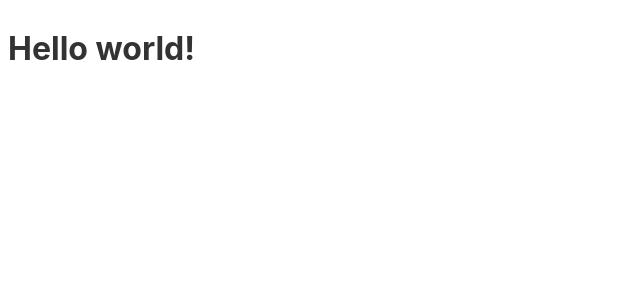
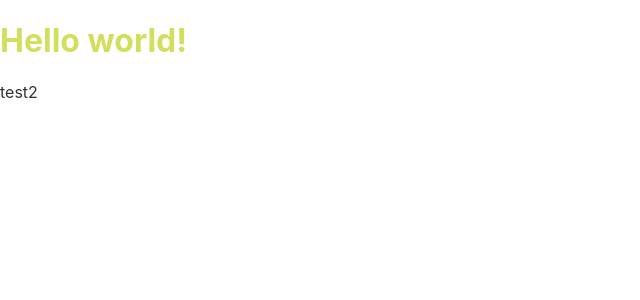
Before and after one commit to makkaronis4e/lab-svelte-landing, a Svelte app: page / in a window 1280 px wide. Shown: the top 300 px of the page, without its empty margins (0-640 px from the left). Built offline with nearby package versions, Linux system fonts and the light colour scheme.

Commit message:
Add sass

```diff
--- a/package.json
+++ b/package.json
@@ -2,13 +2,16 @@
   "name": "svelte-app",
   "version": "1.0.0",
   "devDependencies": {
+    "autoprefixer": "^9.7.1",
+    "node-sass": "^4.13.0",
     "rollup": "^1.12.0",
     "rollup-plugin-commonjs": "^10.0.0",
     "rollup-plugin-livereload": "^1.0.0",
     "rollup-plugin-node-resolve": "^5.2.0",
     "rollup-plugin-svelte": "^5.0.3",
     "rollup-plugin-terser": "^5.1.2",
-    "svelte": "^3.0.0"
+    "svelte": "^3.0.0",
+    "svelte-preprocess": "^3.2.6"
   },
   "dependencies": {
     "sirv-cli": "^0.4.4"
--- a/src/app/App.svelte
+++ b/src/app/App.svelte
@@ -2,4 +2,9 @@
 	import Page from "../components/common/page/page.svelte"
 </script>
 
+<style lang="scss" global>
+	@import "./style/global.scss";
+</style>
+
+
 <Page></Page>
--- /dev/null
+++ b/src/app/style/global.scss
@@ -0,0 +1,10 @@
+@import "./theme.scss";
+
+* {
+ box-sizing: border-box;
+}
+
+html, body {
+ margin: 0;
+ padding: 0;
+}
--- /dev/null
+++ b/src/app/style/theme.scss
@@ -0,0 +1,3 @@
+
+
+$main-color: rgb(210, 223, 92);
--- /dev/null
+++ b/src/components/common/header/header.scss
@@ -0,0 +1,5 @@
+@import "../../../app/style/theme.scss";
+
+.test {
+    color: $main-color;
+}
--- /dev/null
+++ b/src/components/common/header/header.svelte
@@ -0,0 +1,10 @@
+<script>
+	let name = 'world';
+</script>
+
+<style lang="scss">
+	@import "./header.scss";
+</style>
+
+<h1 class="test">Hello {name}!</h1>
+<div class="test2">test2</div>
--- /dev/null
+++ b/src/components/common/page/page.scss
@@ -0,0 +1,5 @@
+@import "../../../app/style/theme.scss";
+
+.test {
+    color: $main-color;
+}
--- a/src/components/common/page/page.svelte
+++ b/src/components/common/page/page.svelte
@@ -1,5 +1,11 @@
 <script>
-	let name = 'world';
+	import Header from "../header/header.svelte"
 </script>
 
-<h1>Hello {name}!</h1>
+
+<style lang="scss">
+	@import "./page.scss";
+</style>
+
+
+<Header></Header>
```
Also changed, not shown: rollup.config.js (+10 -0 lines), 1 other file (tests, documents, lock files or other folders).
